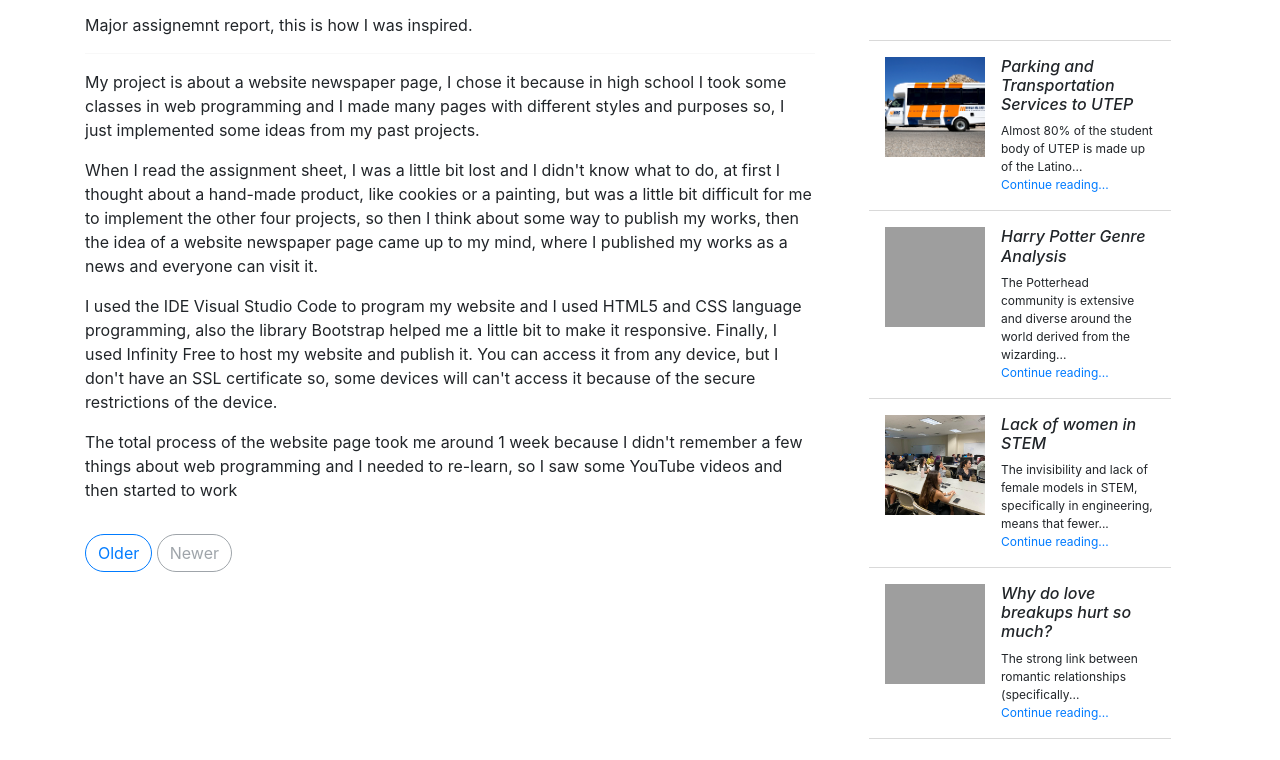
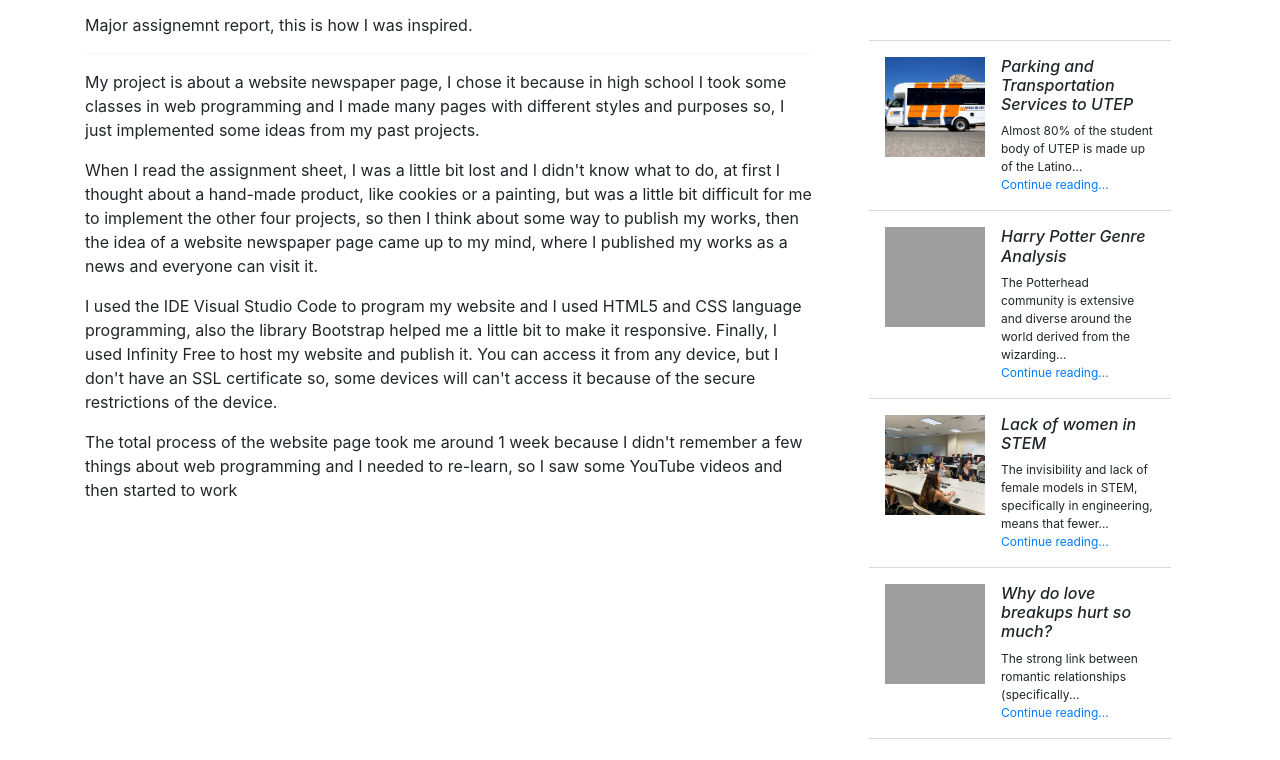
Before and after one commit to vianneydb/Newsletter-Website, a plain HTML site: page news/report.html in a window 1280 px wide. Shown: the part 258-1018 px from the top of the page. Drawn offline with nearby package versions, Linux system fonts and the light colour scheme; grey boxes are pictures that could not be loaded.

Commit message:
Update report.html

```diff
--- a/news/report.html
+++ b/news/report.html
@@ -71,10 +71,6 @@
 
                     <p>The total process of the website page took me around 1 week because I didn't remember a few things about web programming and I needed to re-learn, so I saw some YouTube videos and then started to work</p>
 
-                <nav class="blog-pagination" aria-label="Pagination">
-                    <a class="btn btn-outline-primary rounded-pill" href="#">Older</a>
-                    <a class="btn btn-outline-secondary rounded-pill disabled">Newer</a>
-                </nav>
             </div>
 
             <div class="col-md-4">
```
